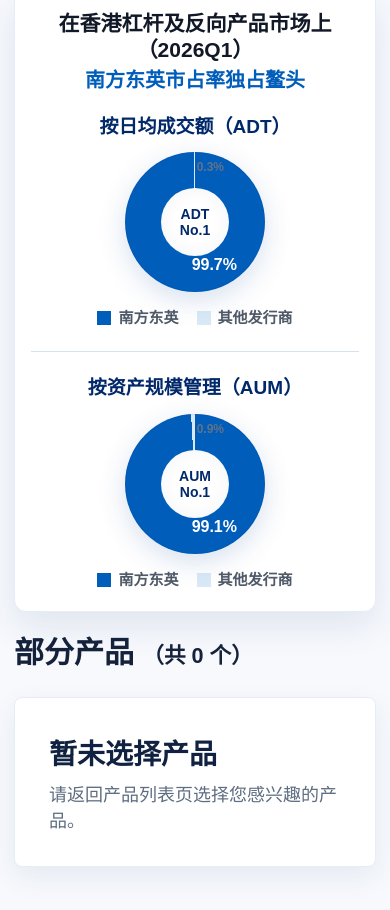
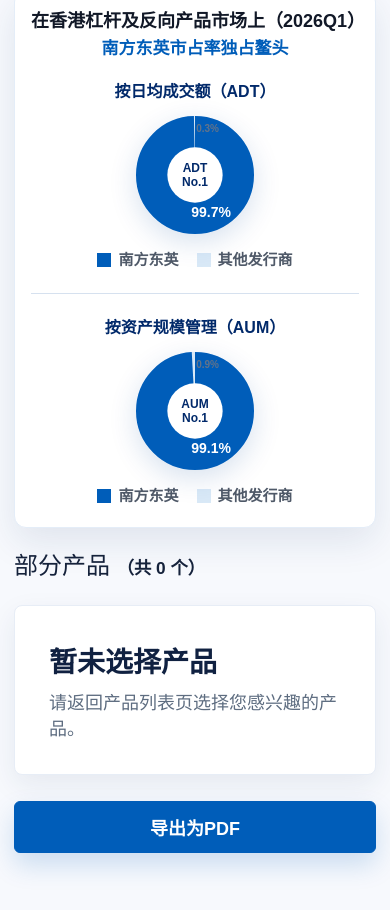
Before and after one commit to xiaohuihui12138403/-, a plain HTML site: page pages/product-detail.html in a window 390 px wide. Shown: the part 182-1092 px from the top of the page. Drawn offline with Linux system fonts and the light colour scheme.

Commit message:
v3 有保存pdf功能

```diff
--- a/css/style.css
+++ b/css/style.css
@@ -429,6 +429,15 @@
   overflow: hidden;
   color: var(--white);
   background: url("../images/首页背景.jpg.png") center 40% / cover no-repeat;
+}
+
+.product-hero-bg {
+  position: absolute;
+  inset: 0;
+  width: 100%;
+  height: 100%;
+  object-fit: cover;
+  object-position: center 40%;
 }
 
 /* 产品列表页横幅底部白色弧形：模拟参考图中的波浪过渡 */
@@ -914,14 +923,14 @@
 .detail-market-title h2 {
   margin: 0 0 6px;
   color: #111827;
-  font-size: clamp(22px, 2.1vw, 30px);
+  font-size: clamp(18px, 1.7vw, 24px);
   line-height: 1.22;
 }
 
 .detail-market-title p {
   margin: 0;
   color: var(--blue-700);
-  font-size: clamp(21px, 2vw, 28px);
+  font-size: clamp(18px, 1.6vw, 23px);
   font-weight: 800;
   line-height: 1.22;
 }
@@ -944,40 +953,68 @@
 .detail-market-block h3 {
   margin: 0;
   color: var(--blue-900);
-  font-size: 22px;
+  font-size: 18px;
   line-height: 1.25;
 }
 
 .detail-market-divider {
   width: 1px;
-  height: 230px;
+  height: 190px;
   background: var(--line);
 }
 
 .detail-market-stats .donut {
-  width: 160px;
-  height: 160px;
+  width: 128px;
+  height: 128px;
+  background: none;
 }
 
 .detail-market-stats .donut::after {
-  inset: 42px;
+  display: none;
+}
+
+.detail-donut-svg {
+  position: absolute;
+  inset: 0;
+  width: 100%;
+  height: 100%;
+  transform: rotate(-90deg);
+}
+
+.detail-donut-base,
+.detail-donut-value {
+  fill: none;
+  stroke-width: 36;
+}
+
+.detail-donut-base {
+  stroke: #d9e9f7;
+}
+
+.detail-donut-value {
+  stroke: var(--blue-700);
+  stroke-linecap: butt;
+}
+
+.detail-donut-hole {
+  fill: #fff;
 }
 
 .detail-market-stats .donut span {
-  right: 34px;
-  top: 121px;
-  font-size: 18px;
+  right: 26px;
+  top: 96px;
+  font-size: 15px;
 }
 
 .detail-market-stats .donut small {
-  right: 48px;
-  top: 10px;
+  right: 38px;
+  top: 8px;
+  font-size: 11px;
+}
+
+.detail-market-stats .donut strong {
+  inset: 34px;
   font-size: 13px;
-}
-
-.detail-market-stats .donut strong {
-  inset: 42px;
-  font-size: 16px;
 }
 
 .detail-market-stats .legend {
@@ -999,9 +1036,9 @@
 .selected-products-title h1 {
   margin: 0 0 10px;
   color: #15223b;
-  font-size: clamp(30px, 3vw, 40px);
+  font-size: clamp(20px, 2.2vw, 26px);
   line-height: 1.15;
-  font-weight: 800;
+  font-weight: 500;
 }
 
 .selected-products-title h1 span {
@@ -1023,6 +1060,32 @@
   display: grid;
   grid-template-columns: repeat(2, minmax(0, 1fr));
   gap: 18px 22px;
+}
+
+.pdf-export-action {
+  display: flex;
+  justify-content: center;
+  margin-top: 34px;
+}
+
+.pdf-export-button {
+  display: inline-flex;
+  align-items: center;
+  justify-content: center;
+  min-height: 54px;
+  padding: 0 58px;
+  border: 1px solid var(--blue-700);
+  border-radius: 6px;
+  color: #fff;
+  background: var(--blue-700);
+  font-size: 18px;
+  font-weight: 800;
+  cursor: pointer;
+  box-shadow: 0 12px 26px rgba(0, 93, 185, 0.18);
+}
+
+.pdf-export-button:hover {
+  background: var(--blue-800);
 }
 
 .selected-product-card {
@@ -1057,7 +1120,7 @@
 .selected-product-copy h2 {
   margin: 1px 0 4px;
   color: #102141;
-  font-size: clamp(21px, 1.75vw, 28px);
+  font-size: clamp(18px, 1.45vw, 23px);
   line-height: 1.24;
   font-weight: 800;
 }
@@ -1420,45 +1483,45 @@
   }
 
   .detail-market-title h2 {
-    font-size: 21px;
+    font-size: 18px;
   }
 
   .detail-market-title p {
-    font-size: 20px;
+    font-size: 17px;
   }
 
   .detail-market-block h3 {
-    font-size: 19px;
+    font-size: 16px;
   }
 
   .detail-market-stats .donut {
-    width: 140px;
-    height: 140px;
+    width: 118px;
+    height: 118px;
   }
 
   .detail-market-stats .donut::after,
   .detail-market-stats .donut strong {
-    inset: 36px;
+    inset: 31px;
   }
 
   .detail-market-stats .donut span {
-    right: 28px;
-    top: 104px;
-    font-size: 16px;
+    right: 23px;
+    top: 88px;
+    font-size: 14px;
   }
 
   .detail-market-stats .donut small {
-    right: 41px;
-    top: 8px;
+    right: 35px;
+    top: 7px;
+    font-size: 10px;
+  }
+
+  .detail-market-stats .donut strong {
     font-size: 12px;
   }
 
-  .detail-market-stats .donut strong {
-    font-size: 14px;
-  }
-
   .selected-products-title h1 {
-    font-size: 30px;
+    font-size: 24px;
   }
 
   .selected-products-title p {
@@ -1479,7 +1542,7 @@
   }
 
   .selected-product-copy h2 {
-    font-size: 20px;
+    font-size: 18px;
   }
 
   .selected-product-copy strong {
@@ -1489,6 +1552,15 @@
 
   .selected-product-copy ul {
     font-size: 15px;
+  }
+
+  .pdf-export-action {
+    margin-top: 26px;
+  }
+
+  .pdf-export-button {
+    width: 100%;
+    min-height: 52px;
   }
 
   /* 手机端内页主体宽度和顶部间距 */
@@ -1509,3 +1581,44 @@
     padding: 24px;
   }
 }
+
+@media print {
+  @page {
+    size: A4;
+    margin: 12mm;
+  }
+
+  * {
+    -webkit-print-color-adjust: exact;
+    print-color-adjust: exact;
+  }
+
+  body.selected-detail-page {
+    background: #fff;
+  }
+
+  .back-button,
+  .pdf-export-action {
+    display: none !important;
+  }
+
+  .product-list-hero {
+    min-height: 190px;
+  }
+
+  .product-list-hero::after {
+    display: none;
+  }
+
+  .selected-products-page {
+    width: 100%;
+    margin: 18px 0 0;
+    padding-bottom: 0;
+  }
+
+  .detail-market-stats,
+  .selected-product-card {
+    break-inside: avoid;
+    box-shadow: none;
+  }
+}
--- a/pages/product-detail.html
+++ b/pages/product-detail.html
@@ -11,6 +11,7 @@
   <a class="back-button list-back" href="products.html">返回</a>
 
   <header class="product-list-hero detail-top-hero">
+    <img class="product-hero-bg" src="../images/首页背景.jpg.png" alt="">
     <div class="product-hero-overlay"></div>
     <div class="product-hero-brand">
       <div class="product-brand-main">
@@ -34,6 +35,11 @@
         <div class="detail-market-block">
           <h3>按日均成交额（ADT）</h3>
           <div class="donut donut-adt" role="img" aria-label="按日均成交额，南方东英占比99.7%，其他发行商占比0.3%">
+            <svg class="detail-donut-svg" viewBox="0 0 128 128" aria-hidden="true">
+              <circle class="detail-donut-base" cx="64" cy="64" r="46" pathLength="100"></circle>
+              <circle class="detail-donut-value" cx="64" cy="64" r="46" pathLength="100" stroke-dasharray="99.7 100"></circle>
+              <circle class="detail-donut-hole" cx="64" cy="64" r="30"></circle>
+            </svg>
             <span>99.7%</span>
             <small>0.3%</small>
             <strong>ADT<br>No.1</strong>
@@ -49,6 +55,11 @@
         <div class="detail-market-block">
           <h3>按资产规模管理（AUM）</h3>
           <div class="donut donut-aum" role="img" aria-label="按资产规模管理，南方东英占比99.1%，其他发行商占比0.9%">
+            <svg class="detail-donut-svg" viewBox="0 0 128 128" aria-hidden="true">
+              <circle class="detail-donut-base" cx="64" cy="64" r="46" pathLength="100"></circle>
+              <circle class="detail-donut-value" cx="64" cy="64" r="46" pathLength="100" stroke-dasharray="99.1 100"></circle>
+              <circle class="detail-donut-hole" cx="64" cy="64" r="30"></circle>
+            </svg>
             <span>99.1%</span>
             <small>0.9%</small>
             <strong>AUM<br>No.1</strong>
@@ -67,6 +78,10 @@
     </section>
 
     <section class="selected-products-grid" data-selected-products></section>
+
+    <div class="pdf-export-action">
+      <button class="pdf-export-button" type="button" data-export-pdf>导出为PDF</button>
+    </div>
   </main>
 
   <script src="script.js"></script>
--- a/pages/script.js
+++ b/pages/script.js
@@ -3,6 +3,7 @@
 const productGroups = Array.from(document.querySelectorAll("[data-product-group]"));
 const selectedProductsContainer = document.querySelector("[data-selected-products]");
 const detailCount = document.querySelector("[data-detail-count]");
+const exportPdfButton = document.querySelector("[data-export-pdf]");
 const selectedProductsKey = "csop-selected-products";
 
 const productDetails = {
@@ -262,3 +263,9 @@
 }
 
 renderSelectedProducts();
+
+if (exportPdfButton) {
+  exportPdfButton.addEventListener("click", () => {
+    window.print();
+  });
+}
```
